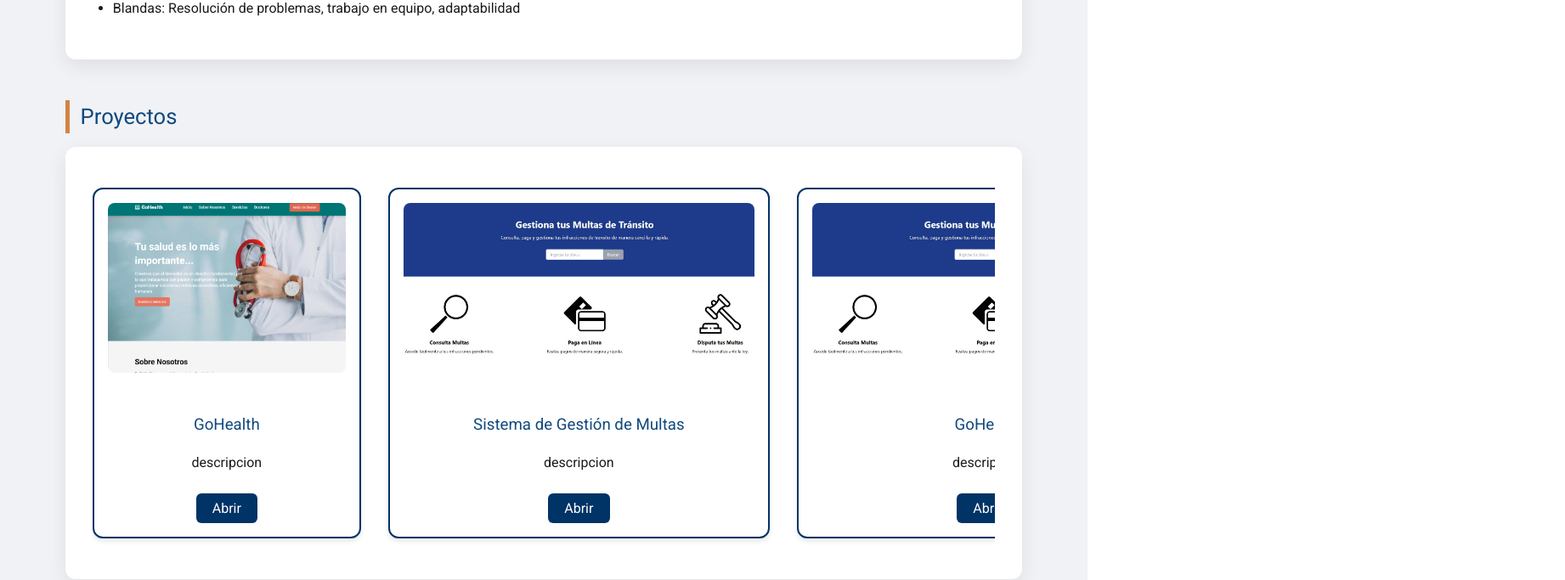
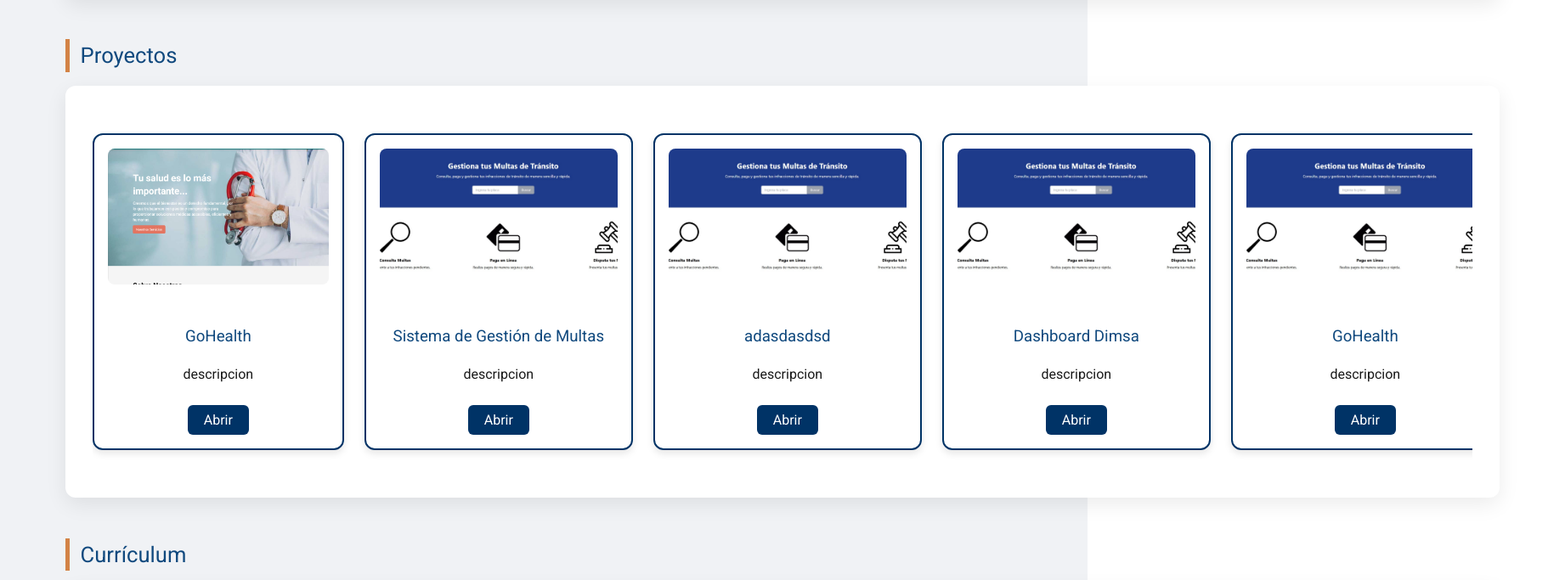
Before and after one commit to CarlosDeLaOA/CarlosDeLaOArcePortfolio, a React (Vite) app: page / in a window 1280 px wide. Shown: the part 1220-1903 px from the top of the page at 85% size, 1842 px wide, since content can reach past the window. Built offline with nearby package versions, Linux system fonts and the light colour scheme.

Commit message:
Proyectos-Termianr

```diff
--- a/src/components/ProjectCarousel.css
+++ b/src/components/ProjectCarousel.css
@@ -1,23 +1,25 @@
-.horizontal-carousel {
+.carousel-container {
   display: flex;
+  flex-wrap: nowrap;
   overflow-x: auto;
-  gap: 2rem;
-  padding: 1rem 0;
+  gap: 1.5rem;
+  padding: 1.5rem;
   scroll-snap-type: x mandatory;
   scroll-behavior: smooth;
 }
 
 .project-card {
-  min-width: 280px;
   flex: 0 0 auto;
   scroll-snap-align: start;
-  background: white;
   border: 2px solid #003366;
   border-radius: 12px;
   padding: 1rem;
   text-align: center;
-  box-shadow: 0 3px 6px rgba(0, 0, 0, 0.1);
-  transition: transform 0.3s ease, border-color 0.3s ease;
+  min-width: 260px;
+  max-width: 280px;
+  background-color: white;
+  box-shadow: 0 4px 8px rgba(0,0,0,0.1);
+  transition: transform 0.3s ease;
 }
 
 .project-card:hover {
@@ -27,13 +29,11 @@
 
 .project-img {
   width: 100%;
-  max-height: 200px;
+  height: 160px;
   object-fit: cover;
+  border-radius: 8px;
   margin-bottom: 1rem;
-  border-radius: 8px;
 }
-
-
 
 .project-btn {
   background-color: #003366;
@@ -50,3 +50,51 @@
 .project-btn:hover {
   background-color: #f28c28;
 }
+.modal-overlay {
+  position: fixed;
+  top: 0;
+  left: 0;
+  width: 100%;
+  height: 100%;
+  background-color: rgba(0, 0, 0, 0.5);
+  display: flex;
+  justify-content: center;
+  align-items: center;
+  z-index: 999;
+}
+
+.modal-content {
+  background-color: #fff;
+  padding: 2rem;
+  border-radius: 12px;
+  max-width: 500px;
+  width: 90%;
+  text-align: center;
+  box-shadow: 0 0 15px rgba(0,0,0,0.3);
+}
+
+.repo-link {
+  display: inline-block;
+  margin-top: 1rem;
+  color: #003366;
+  font-weight: bold;
+  text-decoration: none;
+}
+
+.repo-link:hover {
+  color: #f28c28;
+}
+
+.close-btn {
+  margin-top: 1.5rem;
+  padding: 0.5rem 1.2rem;
+  background-color: #003366;
+  color: white;
+  border: none;
+  border-radius: 6px;
+  cursor: pointer;
+}
+
+.close-btn:hover {
+  background-color: #f28c28;
+}
--- a/src/components/ProjectCarousel.jsx
+++ b/src/components/ProjectCarousel.jsx
@@ -1,37 +1,76 @@
+import { useState } from 'react';
 import './ProjectCarousel.css';
+import ProjectModal from './ProjectModal';
+
 import project1 from '../assets/proyecto1.png';
 import project2 from '../assets/proyecto2.png';
 
 function ProjectCarousel() {
+  const [selectedProject, setSelectedProject] = useState(null);
+
   const projects = [
     {
       title: "GoHealth",
       desc: "descripcion",
+      fullDescription: "Plataforma para gestión médica de pediatría. Permite agendar citas, ver historial de pacientes, y recibir notificaciones automáticas.",
       image: project1,
+      repo: "https://github.com/CarlosDeLaOA/gohealth-project"
     },
     {
       title: "Sistema de Gestión de Multas",
       desc: "descripcion",
+      fullDescription: "Sistema web para consultar, pagar y apelar multas de tránsito. Incluye conexión con pagos en línea y autenticación segura.",
       image: project2,
+      repo: "https://github.com/CarlosDeLaOA/multas-gestion"
+    },
+    {
+      title: "adasdasdsd",
+      desc: "descripcion",
+      fullDescription: "Otra versión del sistema médico con enfoque en interfaz amigable y manejo de historial clínico.",
+      image: project2,
+      repo: "https://github.com/CarlosDeLaOA/gohealth-v2"
+    },
+    {
+      title: "Dashboard Dimsa",
+      desc: "descripcion",
+      fullDescription: "Otra versión del sistema médico con enfoque en interfaz amigable y manejo de historial clínico.",
+      image: project2,
+      repo: "https://github.com/CarlosDeLaOA/gohealth-v2"
     },
     {
       title: "GoHealth",
       desc: "descripcion",
+      fullDescription: "Otra versión del sistema médico con enfoque en interfaz amigable y manejo de historial clínico.",
       image: project2,
-    },
+      repo: "https://github.com/CarlosDeLaOA/gohealth-v2"
+    }
   ];
 
   return (
-    <div className="horizontal-carousel">
+    <>
+      <div className="carousel-container">
         {projects.map((p, index) => (
           <div key={index} className="project-card">
             <img src={p.image} alt={p.title} className="project-img" />
             <h3>{p.title}</h3>
             <p>{p.desc}</p>
-          <button className="project-btn">Abrir</button>
+            <button
+              className="project-btn"
+              onClick={() => setSelectedProject(p)}
+            >
+              Abrir
+            </button>
           </div>
         ))}
       </div>
+
+      {selectedProject && (
+        <ProjectModal
+          project={selectedProject}
+          onClose={() => setSelectedProject(null)}
+        />
+      )}
+    </>
   );
 }
 
--- /dev/null
+++ b/src/components/ProjectModal.css
@@ -0,0 +1,43 @@
+.descripcion {
+  color: black !important; /* Azul secundario */
+  font-size: 1rem;
+  margin-top: 1rem;
+  margin-bottom: 1.5rem;
+  text-align: center;
+}
+
+.modal-btn{
+     background-color: #10497E; /* Azul secundario */
+  color: white;
+  padding: 0.5rem 1.5rem;
+  border: none;
+  border-radius: 6px;
+  text-decoration: none;
+  font-weight: bold;
+  margin: 0 0.5rem;
+  transition: background-color 0.3s ease, color 0.3s ease, border 0.3s ease;
+  cursor: pointer;
+}
+.repo-btn {
+  background-color: #10497E; /* Azul secundario */
+  color: white;
+  padding: 0.5rem 1.5rem;
+  border: none;
+  border-radius: 6px;
+  text-decoration: none;
+  font-weight: bold;
+  margin: 0 0.5rem;
+  transition: background-color 0.3s ease, color 0.3s ease, border 0.3s ease;
+  cursor: pointer;
+}
+
+.modal-btn:hover {
+  background-color: #f28c28; /* Naranja */
+  color: white;
+}
+
+.repo-btn:hover {
+  background-color: #f28c28;       /* Fondo blanco */
+  color: white;                /* Letra naranja */
+  border: 2px solid #f28c28;     /* Borde naranja opcional */
+}
--- /dev/null
+++ b/src/components/ProjectModal.jsx
@@ -0,0 +1,29 @@
+import './ProjectModal.css';
+
+function ProjectModal({ project, onClose }) {
+  if (!project) return null;
+
+  return (
+    <div className="modal-overlay">
+      <div className="modal-content">
+        <h2>{project.title}</h2>
+        <p className='descripcion'>{project.fullDescription}</p>
+
+       <a
+  href={project.repo}
+  target="_blank"
+  rel="noopener noreferrer"
+  className="repo-btn"
+>
+  Ver en GitHub
+</a>
+
+
+<button onClick={onClose} className="modal-btn">Cerrar</button>
+
+      </div>
+    </div>
+  );
+}
+
+export default ProjectModal;
```
Lines whose indentation alone changed are shown as unchanged.
